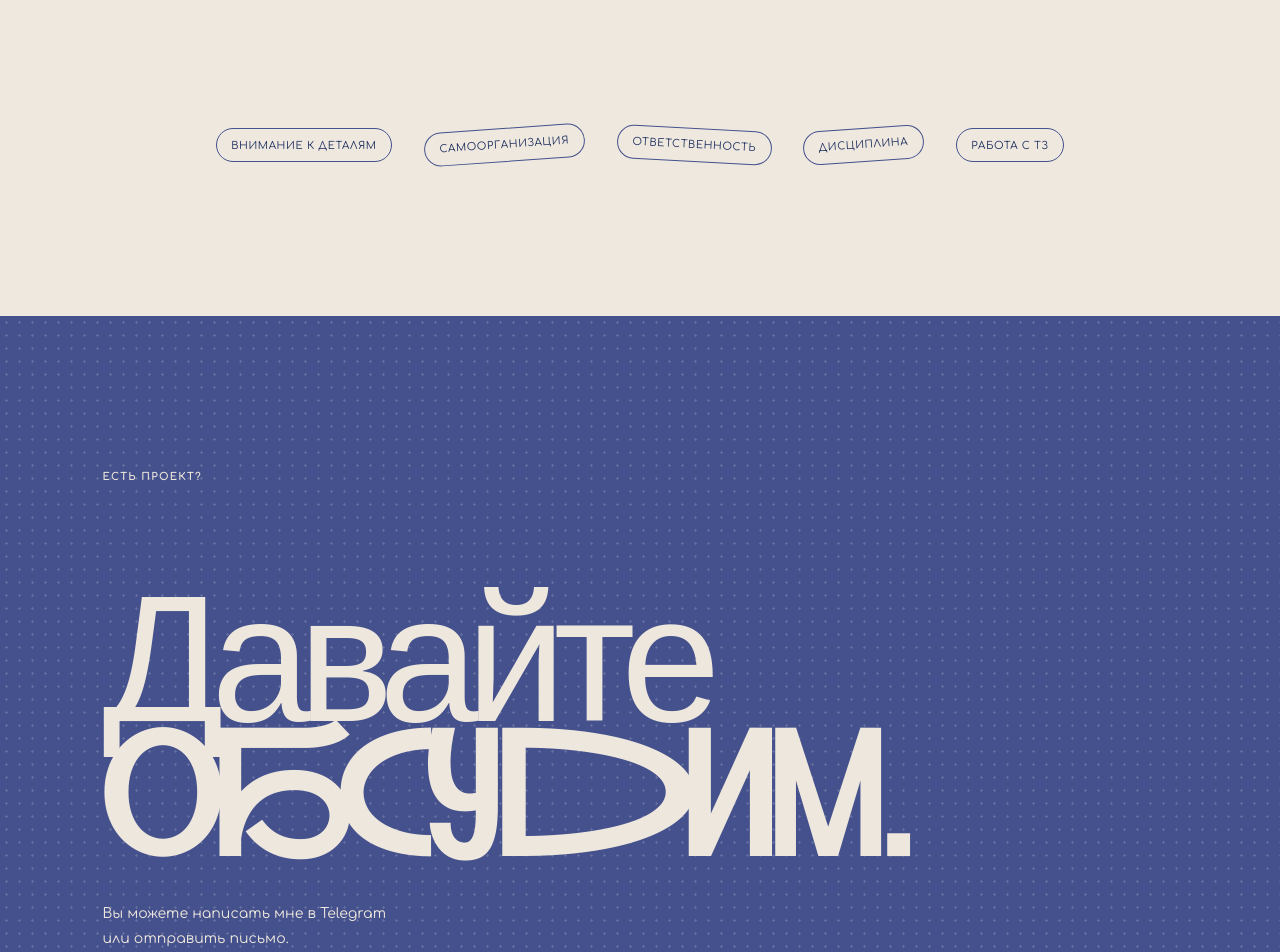
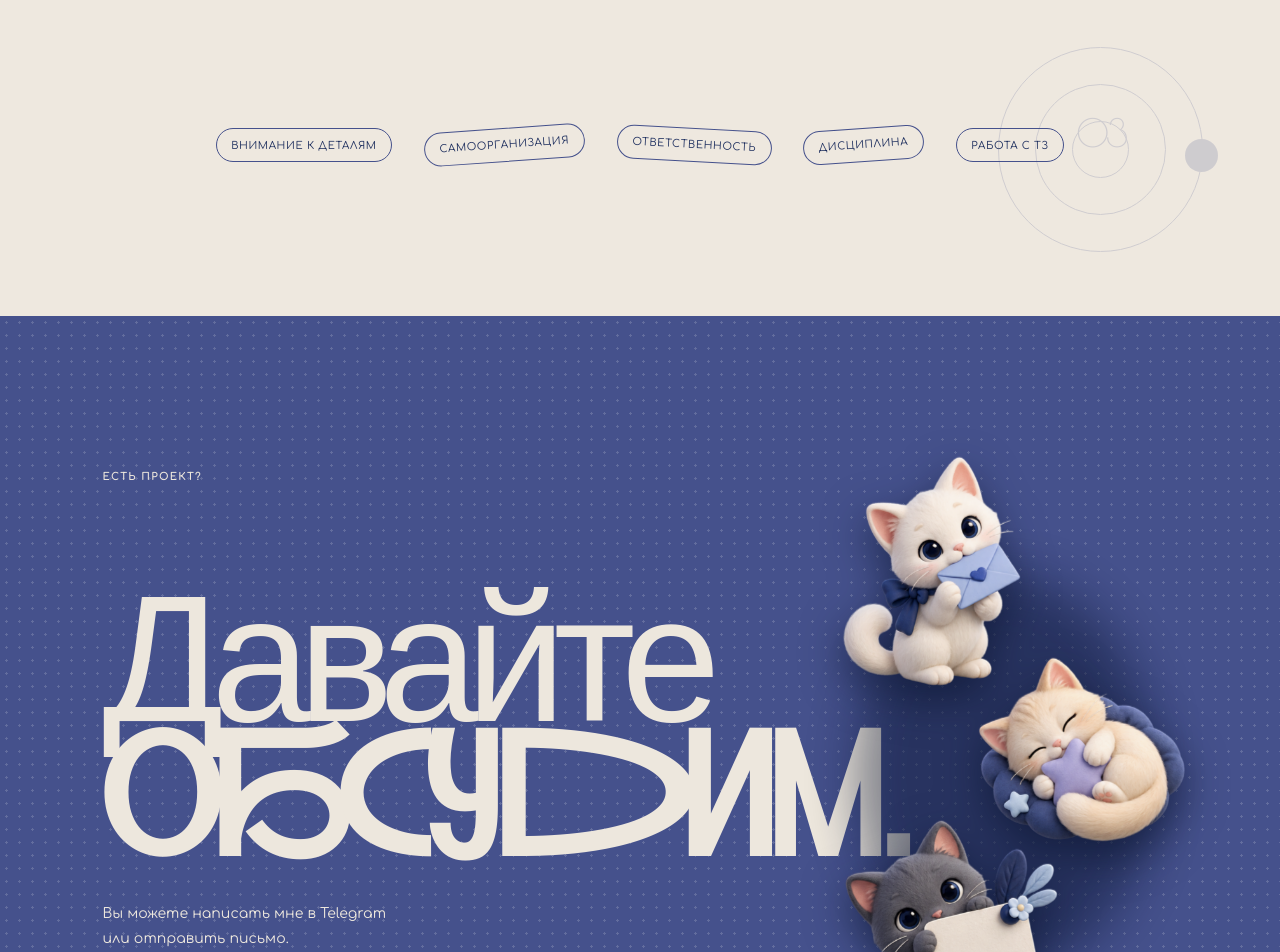
Before and after one commit to HeapGuard/dianavolf-portfolio, a React (Vite) app: page / in a window 1280 px wide. Shown: the part 6220-7172 px from the top of the page. Built offline with nearby package versions, Linux system fonts and the light colour scheme.

Commit message:
Add seamless ticker and contact stickers

```diff
--- a/src/main.tsx
+++ b/src/main.tsx
@@ -1,5 +1,6 @@
 import { useEffect, useRef, useState, type PointerEvent, type ReactNode, type UIEvent } from 'react'
 import { assets, projects, type Project } from './data/projects'
+import contactCats from './media/contact-cats.png'
 import './styles.css'
 
 type IconName = 'arrow-down' | 'arrow-up' | 'arrow-right' | 'arrow-up-right' | 'close' | 'menu' | 'zoom'
@@ -148,7 +149,7 @@ function About() {
         </div>
       </div>
     </section>
-    <div className="ticker" aria-label="Направления работы"><div>ЛОГОТИПЫ <span>•</span> EDITORIAL <span>•</span> АФИШИ <span>•</span> BRANDING <span>•</span> PRINT <span>•</span> ЖУРНАЛЫ <span>•</span></div></div>
+    <div className="ticker" aria-label="Направления работы"><div><span>ЛОГОТИПЫ <i>•</i> EDITORIAL <i>•</i> АФИШИ <i>•</i> BRANDING <i>•</i> PRINT <i>•</i> ЖУРНАЛЫ <i>•</i></span><span aria-hidden="true">ЛОГОТИПЫ <i>•</i> EDITORIAL <i>•</i> АФИШИ <i>•</i> BRANDING <i>•</i> PRINT <i>•</i> ЖУРНАЛЫ <i>•</i></span></div></div>
     {portfolioOpen && <div className={`image-lightbox about-lightbox ${portfolioClosing ? 'about-lightbox--closing' : ''}`} role="dialog" aria-modal="true" aria-label="Портфолио Дианы Вольф" onClick={closePortfolio}>
       <button className="image-lightbox__close" onClick={(event) => { event.stopPropagation(); closePortfolio() }} aria-label="Закрыть портфолио"><Icon name="close" /></button>
       <div className="about-lightbox__sheet" onClick={(event) => { event.stopPropagation(); closePortfolio() }}>
@@ -158,8 +159,20 @@ function About() {
     </div>}
   </>
 }
-function Skills() { return <section className="skills" id="skills" aria-labelledby="skills-title"><div><p className="eyebrow">02 / toolkit</p><h2 id="skills-title">Работаю<br />в <em>системе</em></h2></div><ul className="skills__list"><li><i>PS</i>Adobe Photoshop</li><li><i>AI</i>Adobe Illustrator</li><li><i>ID</i>Adobe InDesign</li></ul><div className="qualities"><span>внимание к деталям</span><span>самоорганизация</span><span>ответственность</span><span>дисциплина</span><span>работа с ТЗ</span></div></section> }
-function Contact() { return <section className="contact" id="contact" aria-labelledby="contact-title"><p className="eyebrow">Есть проект?</p><h2 id="contact-title">Давайте<br /><em>обсудим.</em></h2><p className="contact__sub">Вы можете написать мне в Telegram<br />или отправить письмо.</p><div className="contact__actions"><a className="magnetic" href="https://t.me/Vol_hsu" target="_blank" rel="noopener noreferrer">Написать мне <Icon name="arrow-up-right" /></a><a href="mailto:d1ana.volf@yandex.ru">d1ana.volf@yandex.ru</a></div><footer><span>DIANA VOLF<br />GRAPHIC DESIGNER</span><span>© 2026</span><a href="#top">Back to top <Icon name="arrow-up" /></a></footer></section> }
+function Skills() { return <section className="skills" id="skills" aria-labelledby="skills-title"><div className="skills__decor" aria-hidden="true"><span>03</span><i /><b /></div><div><p className="eyebrow">02 / toolkit</p><h2 id="skills-title">Работаю<br />в <em>системе</em></h2></div><ul className="skills__list"><li><i>PS</i>Adobe Photoshop</li><li><i>AI</i>Adobe Illustrator</li><li><i>ID</i>Adobe InDesign</li></ul><div className="qualities"><span>внимание к деталям</span><span>самоорганизация</span><span>ответственность</span><span>дисциплина</span><span>работа с ТЗ</span></div></section> }
+function Contact() {
+  const contact = useRef<HTMLElement>(null)
+  const moveCats = (event: PointerEvent<HTMLElement>) => {
+    if (event.pointerType !== 'mouse' || !contact.current || window.matchMedia('(prefers-reduced-motion: reduce)').matches) return
+    const bounds = contact.current.getBoundingClientRect()
+    const x = (event.clientX - bounds.left) / bounds.width - .5
+    const y = (event.clientY - bounds.top) / bounds.height - .5
+    contact.current.style.setProperty('--cats-x', `${x * 26}px`)
+    contact.current.style.setProperty('--cats-y', `${y * 18}px`)
+    contact.current.style.setProperty('--cats-rotate', `${x * 2.2}deg`)
+  }
+  const resetCats = () => { if (contact.current) { contact.current.style.setProperty('--cats-x', '0px'); contact.current.style.setProperty('--cats-y', '0px'); contact.current.style.setProperty('--cats-rotate', '0deg') } }
+  return <section ref={contact} className="contact" id="contact" aria-labelledby="contact-title" onPointerMove={moveCats} onPointerLeave={resetCats}><div className="contact__cats" aria-hidden="true"><img src={contactCats} alt="" loading="lazy" decoding="async" /></div><p className="eyebrow">Есть проект?</p><h2 id="contact-title">Давайте<br /><em>обсудим.</em></h2><p className="contact__sub">Вы можете написать мне в Telegram<br />или отправить письмо.</p><div className="contact__actions"><a className="magnetic" href="https://t.me/Vol_hsu" target="_blank" rel="noopener noreferrer">Написать мне <Icon name="arrow-up-right" /></a><a href="mailto:d1ana.volf@yandex.ru">d1ana.volf@yandex.ru</a></div><footer><span>DIANA VOLF<br />GRAPHIC DESIGNER</span><span>© 2026</span><a href="#top">Back to top <Icon name="arrow-up" /></a></footer></section> }
 
 type ZoomedImage = { src: string; alt: string }
 function CaseDialog({ project, close, next }: { project: Project; close: () => void; next: () => void }) {
--- a/src/styles.css
+++ b/src/styles.css
@@ -234,3 +234,30 @@ h1, h2, p { margin-top: 0; } em { font-style: normal; font-family: 'Nauryz', var
   .dialog__ornaments span { right: 1rem; }
   .dialog__ornaments i { left: 1rem; }
 }
+
+/* Two identical ticker segments make the loop continuous at the seam. */
+.ticker div { display: flex; width: max-content; animation: ticker-loop 30s linear infinite; }
+.ticker div > span { display: block; flex: 0 0 auto; padding-right: .35em; color: inherit; }
+.ticker div > span i { padding: 0 .15em; color: var(--pale-blue); font-style: normal; }
+@keyframes ticker-loop { from { transform: translate3d(0, 0, 0); } to { transform: translate3d(-50%, 0, 0); } }
+
+/* A restrained orbit keeps the toolkit section editorial rather than empty. */
+.skills { position: relative; overflow: hidden; isolation: isolate; }
+.skills > :not(.skills__decor) { position: relative; z-index: 1; }
+.skills__decor { position: absolute; z-index: 0; right: clamp(1rem, 6vw, 8rem); bottom: clamp(1rem, 5vw, 5rem); width: clamp(8rem, 16vw, 15rem); aspect-ratio: 1; color: var(--blue); opacity: .18; pointer-events: none; }
+.skills__decor::before, .skills__decor::after, .skills__decor i { content: ''; position: absolute; display: block; border: 1px solid currentColor; border-radius: 50%; }
+.skills__decor::before { inset: 0; }
+.skills__decor::after { inset: 18%; }
+.skills__decor i { inset: 36%; }
+.skills__decor span { position: absolute; z-index: 1; top: 42%; left: 50%; transform: translate(-50%, -50%); font: clamp(1.5rem, 3vw, 3rem)/.8 var(--serif); letter-spacing: -.08em; }
+.skills__decor b { position: absolute; right: -7%; top: 45%; width: 16%; aspect-ratio: 1; border-radius: 50%; background: currentColor; }
+
+/* Desktop contact space becomes a responsive 3D sticker field. */
+.contact__cats { --cats-x: 0px; --cats-y: 0px; --cats-rotate: 0deg; position: absolute; z-index: 1; top: 49%; right: clamp(1rem, 6vw, 8rem); width: min(31vw, 27rem); pointer-events: none; transform: translate3d(var(--cats-x), calc(-50% + var(--cats-y)), 0) perspective(1000px) rotateY(var(--cats-rotate)); transform-style: preserve-3d; transition: transform .35s cubic-bezier(.16, 1, .3, 1); }
+.contact__cats::before { content: ''; position: absolute; z-index: -1; inset: 13% 8%; border-radius: 50%; background: #091331; filter: blur(28px); opacity: .48; transform: translate3d(0, 1.3rem, 0) scale(.9); }
+.contact__cats img { display: block; width: 100%; filter: drop-shadow(0 1rem 1.3rem #07102a99); transform: translateZ(25px); }
+
+@media (max-width: 700px) {
+  .skills__decor { right: -1rem; bottom: 1.5rem; width: 9rem; }
+  .contact__cats { display: none; }
+}
```
Also changed, not shown: src/media/contact-cats.png (added).
